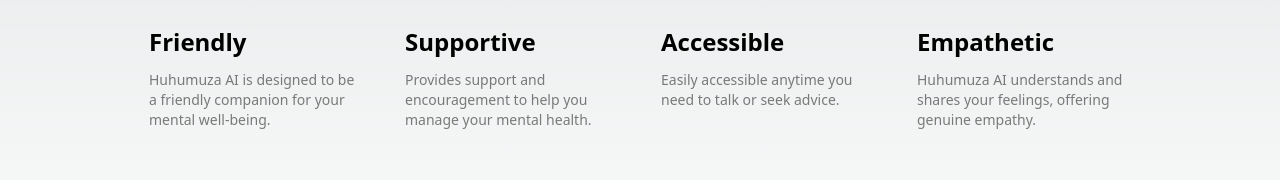
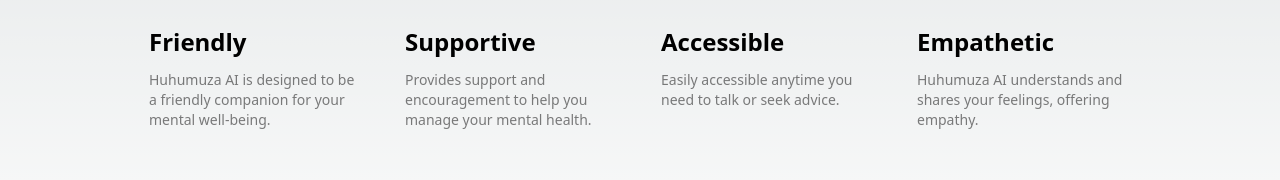
Before and after one commit to MichaelKasingye/google-ai-competition-project, a Next.js app: page / in a window 1280 px wide. Shown: the part 442-622 px from the top of the page. Built offline with nearby package versions, Linux system fonts and the light colour scheme; no server answers.

Commit message:
edit home page content

```diff
--- a/src/app/page.tsx
+++ b/src/app/page.tsx
@@ -94,7 +94,7 @@
             <span className="inline-block transition-transform group-hover:translate-x-1 motion-reduce:transform-none"></span>
           </h2>
           <p className="m-0 max-w-[30ch] text-sm opacity-50">
-            Huhumuza AI understands and shares your feelings, offering genuine
+            Huhumuza AI understands and shares your feelings, offering
             empathy.
           </p>
         </div>
```
